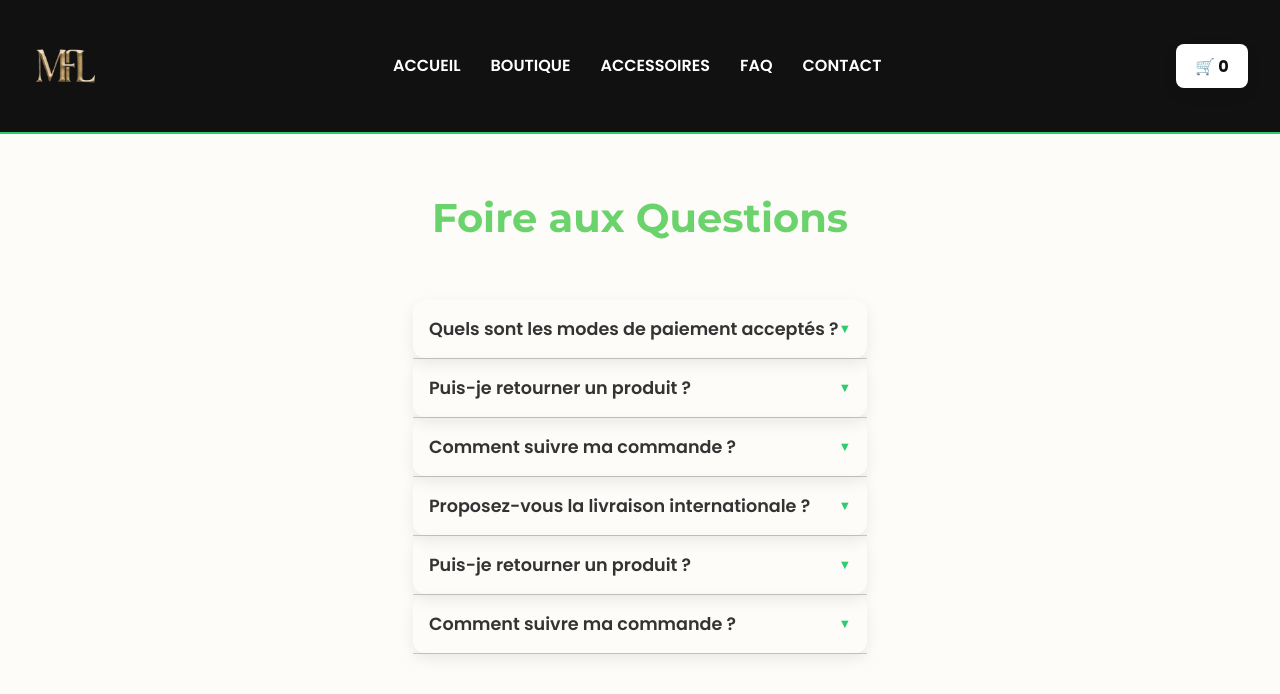
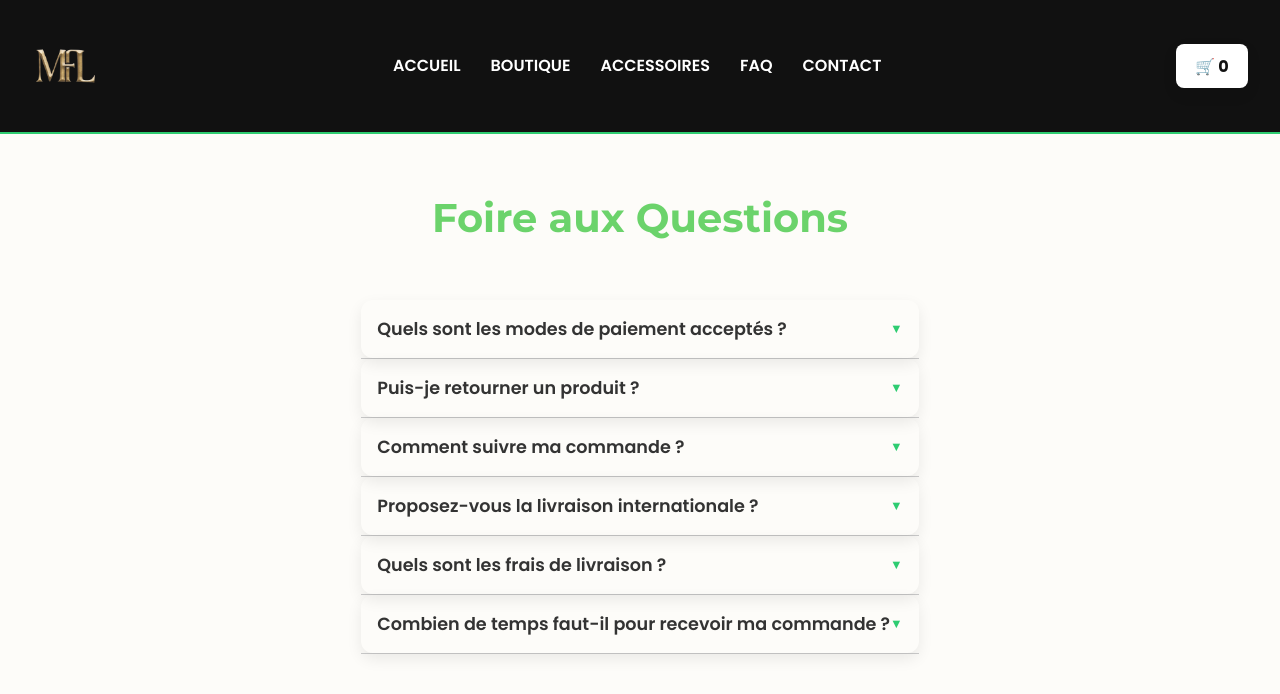
Before and after one commit to LesRhabilleurs/Magic-Flowers, a React (Vite) app: page /faq in a window 1280 px wide. Shown: the top 694 px of the page. Built offline with nearby package versions, Linux system fonts and the light colour scheme.

Commit message:
Update FAQ.jsx

```diff
--- a/src/pages/FAQ.jsx
+++ b/src/pages/FAQ.jsx
@@ -19,12 +19,12 @@ const faqs = [
     answer: "Oui, nous livrons dans la plupart des pays. Les frais et délais varient selon la destination."
   },
   {
-    question: "Puis-je retourner un produit ?",
-    answer: "Oui, vous avez 14 jours pour retourner un produit non utilisé et non ouvert. Les frais de retour sont à votre charge."
+    question: "Quels sont les frais de livraison ?",
+    answer: "Les frais de livraison dépendent du poids et de la destination de votre colis. Les frais exacts sont indiqués avant la validation de la commande."
   },
   {
-    question: "Comment suivre ma commande ?",
-    answer: "Après expédition, vous recevrez un email avec un numéro de suivi pour suivre votre colis."
+    question: "Combien de temps faut-il pour recevoir ma commande ?",
+    answer: "Les délais de livraison dépendent de votre localisation et du mode d’expédition choisi. En général, comptez 3 à 7 jours ouvrables pour la livraison standard."
   }
 ];
 
```
